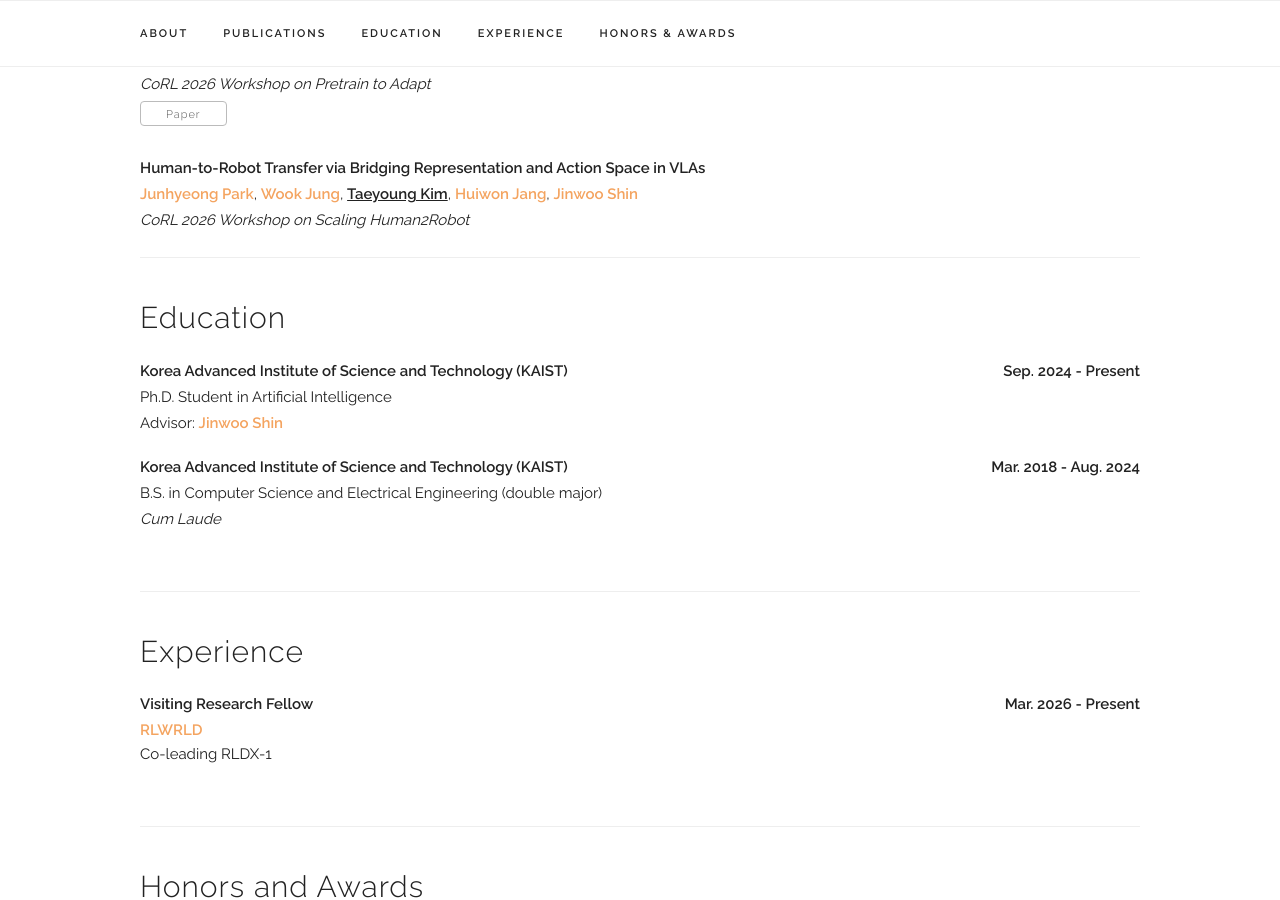
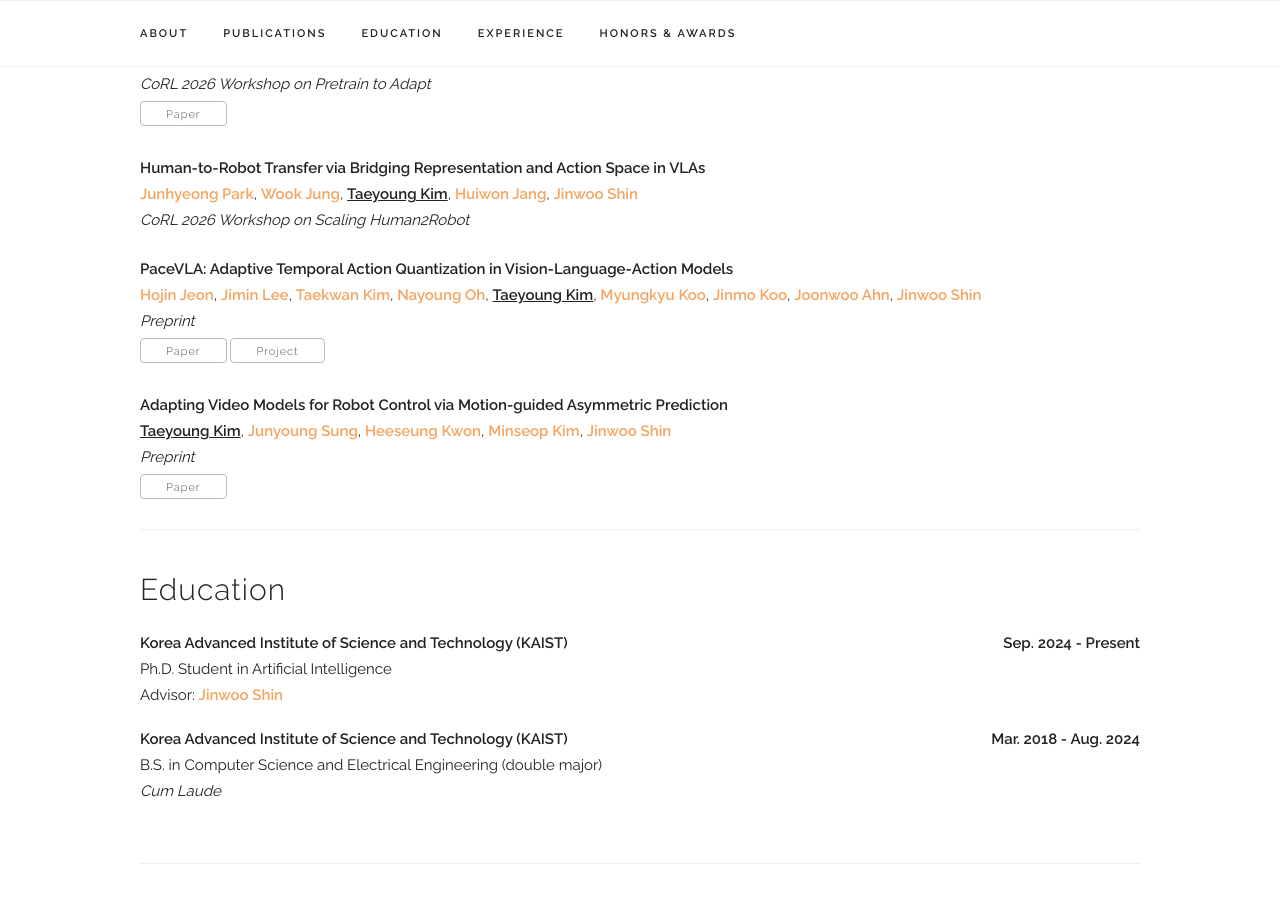
Before and after one commit to ismty0805/ismty0805.github.io, a Jekyll site: the page built from index.html, in a window 1280 px wide and 900 px high, scrolled down 1250 px. Built offline with Jekyll 4.4.1, drawn with Linux system fonts in a browser that asks for light colours; some web fonts are replaced.

Commit message:
Add PaceVLA and Motion-guided Asymmetric Prediction preprints
Co-Authored-By: Claude Opus 4.8 <noreply@anthropic.com>
Claude-Session: https://claude.ai/code/session_01BETFFLhDziRgs8iXdE2gTT

```diff
--- a/_data/publications.yaml
+++ b/_data/publications.yaml
@@ -35,3 +35,16 @@ papers:
     authors: "<a>Junhyeong Park</a>, <a>Wook Jung</a>, <b><u>Taeyoung Kim</u></b>, <a href='https://huiwon-jang.github.io/'>Huiwon Jang</a>, <a href='https://alinlab.kaist.ac.kr/shin.html'>Jinwoo Shin</a>"
     venue: "CoRL 2026 Workshop on Scaling Human2Robot"
     selected: y
+
+  - title: "PaceVLA: Adaptive Temporal Action Quantization in Vision-Language-Action Models"
+    authors: "<a>Hojin Jeon</a>, <a href='https://jiminlx.github.io/'>Jimin Lee</a>, <a>Taekwan Kim</a>, <a>Nayoung Oh</a>, <b><u>Taeyoung Kim</u></b>, <a href='https://myungkyukoo.github.io'>Myungkyu Koo</a>, <a>Jinmo Koo</a>, <a>Joonwoo Ahn</a>, <a href='https://alinlab.kaist.ac.kr/shin.html'>Jinwoo Shin</a>"
+    venue: "Preprint"
+    paper_pdf: "https://arxiv.org/abs/2610.25961v2"
+    project_page: "https://pacevla.github.io/"
+    selected: y
+
+  - title: "Adapting Video Models for Robot Control via Motion-guided Asymmetric Prediction"
+    authors: "<b><u>Taeyoung Kim</u></b>, <a>Junyoung Sung</a>, <a>Heeseung Kwon</a>, <a>Minseop Kim</a>, <a href='https://alinlab.kaist.ac.kr/shin.html'>Jinwoo Shin</a>"
+    venue: "Preprint"
+    paper_pdf: "https://arxiv.org/abs/2610.36624"
+    selected: y
```
